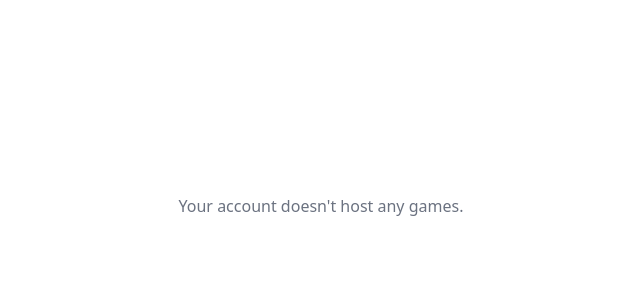
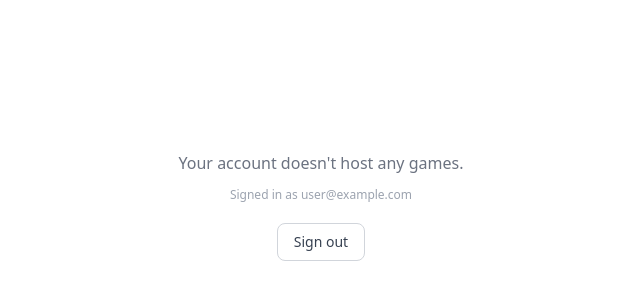
Before and after one commit to tim-schaeren/gcr26, a React (Vite) app in the folder apps/admin/: page / in a window 1280 px wide. Shown: the part 194-494 px from the top of the page, without its empty margins (319-959 px from the left). Built offline with nearby package versions, Linux system fonts and the light colour scheme; no server answers; the database is empty; sample sign-in values are in the browser's storage; what @gcr26/shared would draw is missing.

Commit message:
fix: let a non-host sign out of the admin console
Signing in with an account that hosts nothing showed a bare "Your
account doesn't host any games." with no way back — no sign-out, and no
hint which account was signed in. The screen now names the signed-in
email and offers a sign-out button.

```diff
--- a/apps/admin/src/App.jsx
+++ b/apps/admin/src/App.jsx
@@ -1,4 +1,6 @@
 import { BrowserRouter, Routes, Route, Navigate } from 'react-router-dom';
+import { signOut } from 'firebase/auth';
+import { auth } from './firebase';
 import { useAuth } from './hooks/useAuth';
 import LoginPage from './pages/LoginPage';
 import Layout from './components/Layout';
@@ -24,11 +26,19 @@ function ProtectedRoute({ children }) {
   }
 
   if (!user) return <Navigate to="/login" replace />;
-  // Platform admins run everything; hosts get in for the games they run
+  // Platform admins run everything; hosts get in for the games they run.
+  // Signing out has to be reachable here, or the screen is a dead end.
   if (!isAdmin && !isHost) {
     return (
-      <div className="min-h-screen flex items-center justify-center text-gray-500">
-        Your account doesn't host any games.
+      <div className="min-h-screen flex flex-col items-center justify-center gap-3 px-6 text-center">
+        <p className="text-gray-500">Your account doesn't host any games.</p>
+        <p className="text-xs text-gray-400">Signed in as {user.email}</p>
+        <button
+          onClick={() => signOut(auth)}
+          className="mt-2 px-4 py-2 border border-gray-300 rounded-lg text-sm font-medium text-gray-700 hover:bg-gray-50 transition-colors"
+        >
+          Sign out
+        </button>
       </div>
     );
   }
```
